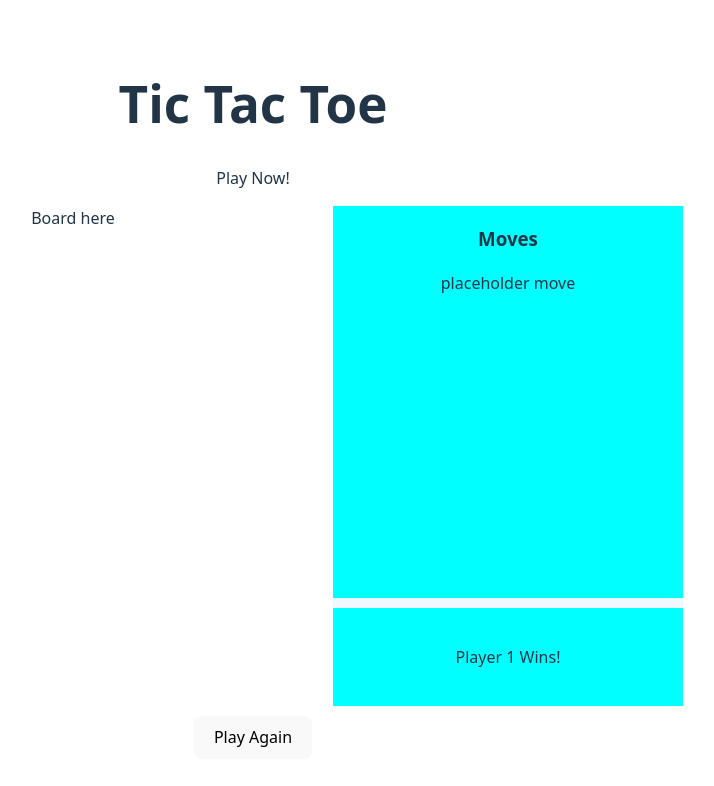
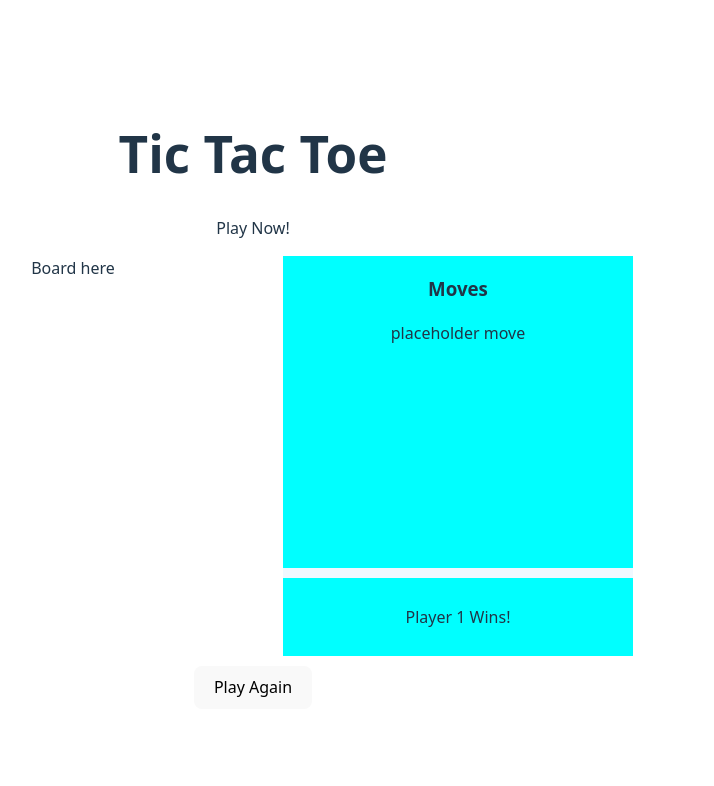
Before and after one commit to jamir4270/tic-tac-toe, a React (Vite) app: page / in a window 1280 px wide. Shown: the top 786 px of the page, without its empty margins (387-1101 px from the left). Built offline with nearby package versions, Linux system fonts and the light colour scheme.

Commit message:
Added styling

```diff
--- a/src/App.css
+++ b/src/App.css
@@ -13,8 +13,8 @@
 
 .board {
   background-color: white;
-  width: 500px;
-  height: 500px;
+  width: 400px;
+  height: 400px;
   margin-bottom: 10px;
 }
 
@@ -24,7 +24,7 @@
   gap: 10px;
   background-color: aliceblue;
   width: 350px;
-  height: 500px;
+  height: 400px;
 }
 
 .move-history {
--- a/src/App.tsx
+++ b/src/App.tsx
@@ -1,4 +1,5 @@
 import "./App.css";
+import Tile from "./components/Tile";
 
 function App() {
   return (
```
